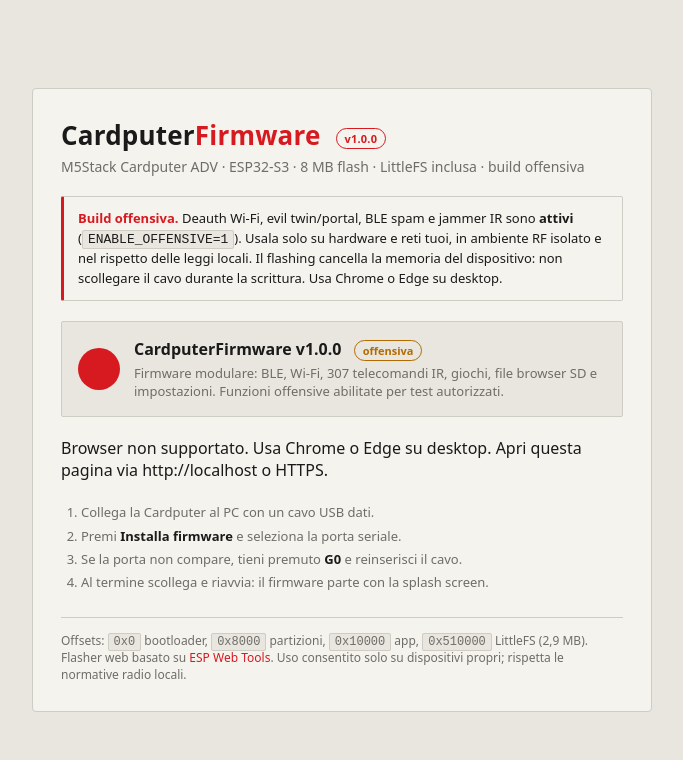
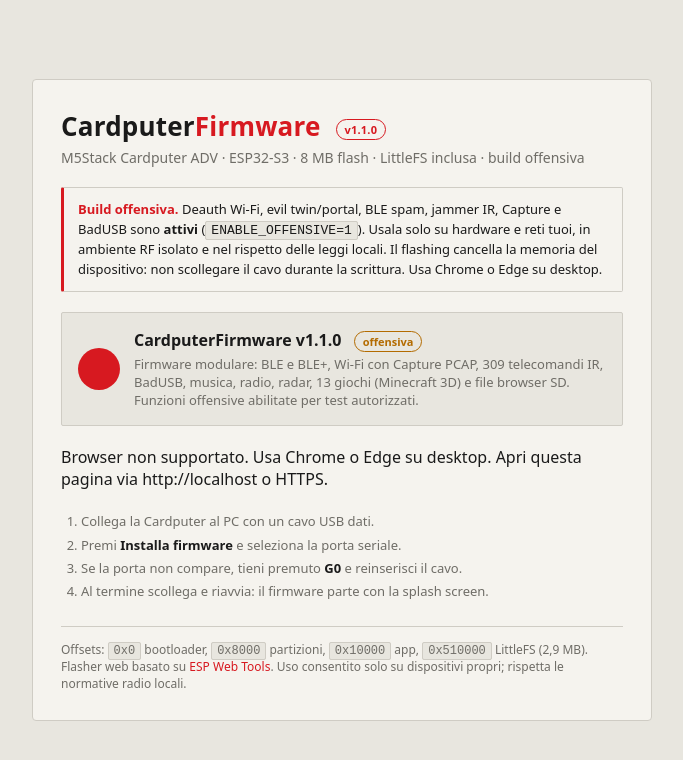
Before and after one commit to Lore11-P/offensive-cardputer, a plain HTML site: page flasher/web/index.html in a window 1280 px wide. Shown: the whole page, without its empty margins (298-981 px from the left). Drawn offline with Linux system fonts and the light colour scheme.

Commit message:
Refresh the offline flasher page and IR count for 1.1.0

```diff
--- a/flasher/web/index.html
+++ b/flasher/web/index.html
@@ -3,7 +3,7 @@
 <head>
 <meta charset="utf-8">
 <meta name="viewport" content="width=device-width, initial-scale=1">
-<title>CardputerFirmware v1.0 - Flasher</title>
+<title>CardputerFirmware v1.1 - Flasher</title>
 <style>
   :root {
     --bg: #e8e6df;
@@ -91,11 +91,11 @@
 </head>
 <body>
 <main>
-  <h1>Cardputer<span>Firmware</span> <span class="badge">v1.0.0</span></h1>
+  <h1>Cardputer<span>Firmware</span> <span class="badge">v1.1.0</span></h1>
   <p class="sub">M5Stack Cardputer ADV &middot; ESP32-S3 &middot; 8 MB flash &middot; LittleFS inclusa &middot; build offensiva</p>
 
   <div class="warning">
-    <strong>Build offensiva.</strong> Deauth Wi-Fi, evil twin/portal, BLE spam e jammer IR sono
+    <strong>Build offensiva.</strong> Deauth Wi-Fi, evil twin/portal, BLE spam, jammer IR, Capture e BadUSB sono
     <b>attivi</b> (<code>ENABLE_OFFENSIVE=1</code>). Usala solo su hardware e reti tuoi, in ambiente
     RF isolato e nel rispetto delle leggi locali. Il flashing cancella la memoria del dispositivo:
     non scollegare il cavo durante la scrittura. Usa Chrome o Edge su desktop.
@@ -104,8 +104,8 @@
   <div class="device">
     <div class="dot"></div>
     <div>
-      <h2>CardputerFirmware v1.0.0 <span class="badge" style="color:#b36b00;border-color:#b36b00;background:transparent;">offensiva</span></h2>
-      <p>Firmware modulare: BLE, Wi-Fi, 307 telecomandi IR, giochi, file browser SD e impostazioni. Funzioni offensive abilitate per test autorizzati.</p>
+      <h2>CardputerFirmware v1.1.0 <span class="badge" style="color:#b36b00;border-color:#b36b00;background:transparent;">offensiva</span></h2>
+      <p>Firmware modulare: BLE e BLE+, Wi-Fi con Capture PCAP, 309 telecomandi IR, BadUSB, musica, radio, radar, 13 giochi (Minecraft 3D) e file browser SD. Funzioni offensive abilitate per test autorizzati.</p>
     </div>
   </div>
 
```
Also changed, not shown: 1 other file.
